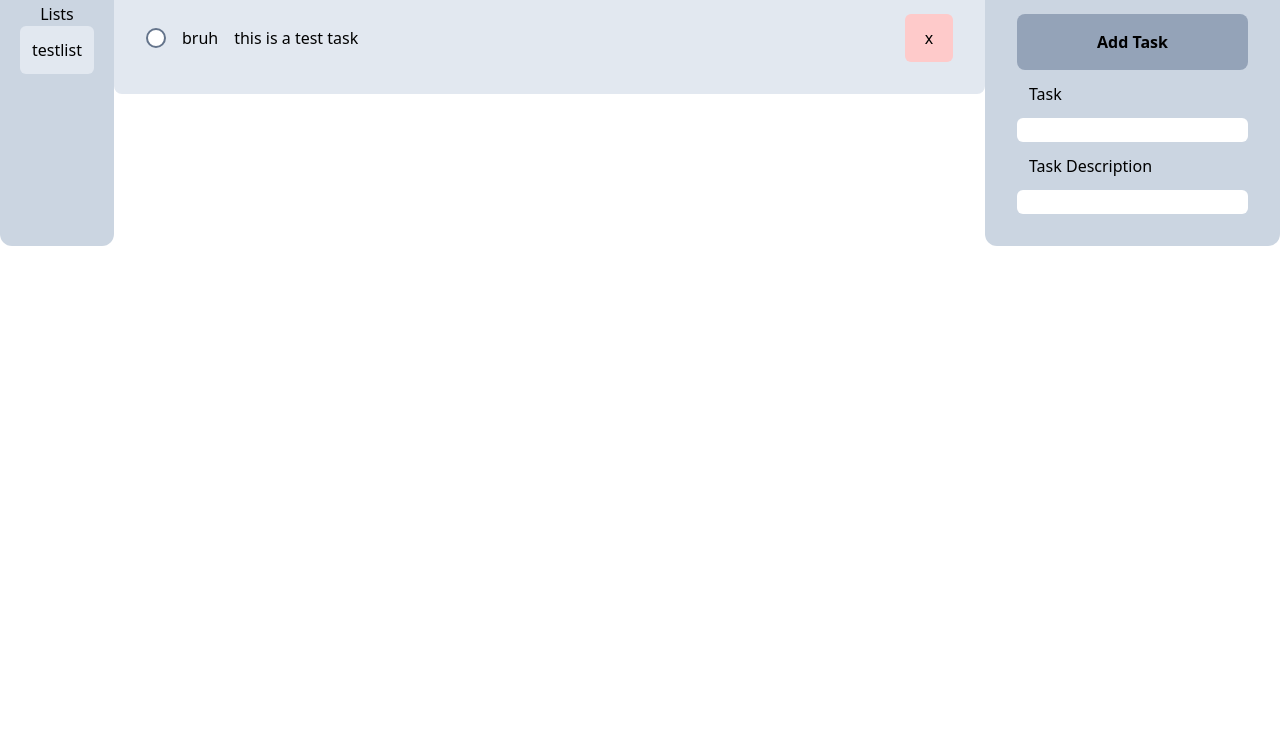
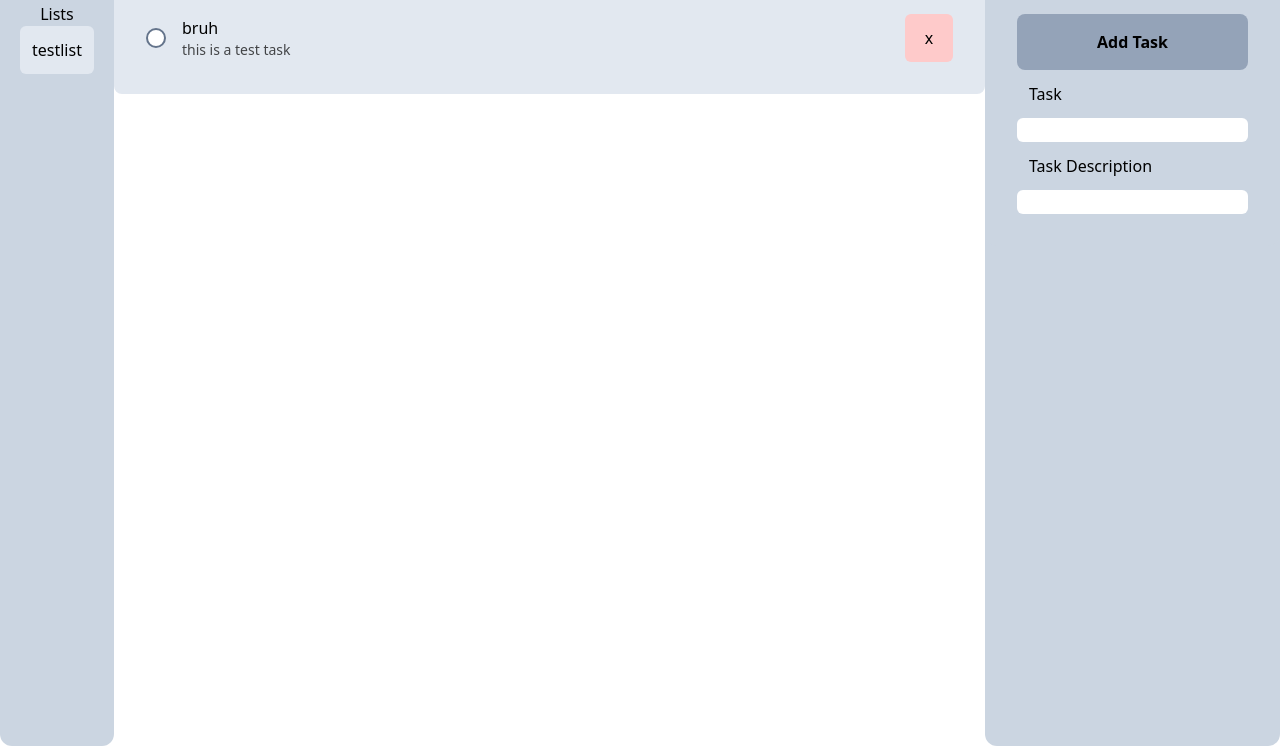
Before and after one commit to SpoonOil/todo, a website built with webpack: page src/template.html in a window 1280 px wide. Shown: the part 54-800 px from the top of the page. Built offline with nearby package versions, Linux system fonts and the light colour scheme.

Commit message:
add more styles made body flexbox to force th columns to fill

```diff
--- a/src/printDOM.js
+++ b/src/printDOM.js
@@ -11,6 +11,10 @@ class DOMHandler {
     this.allLists = taskLists
   }
   renderAllLists() {
+    while (this.tasklistsDisplay.firstChild) {
+      this.tasklistsDisplay.firstChild.remove()
+    }
+
     for (let list of this.allLists) {
       const li = document.createElement('li')
       li.innerText = list.name
@@ -28,9 +32,14 @@ class DOMHandler {
     for (let task of this.currentList.getTasks()) {
       const li = document.createElement('li')
       addTailwindStyleString(li, 'flex gap-4 items-center flex-1 p-8 rounded-lg bg-slate-200')
+
+      const info = document.createElement('div')
+      addTailwindStyleString(info, 'flex-1')
+
       const title = document.createElement('h3')
+
       const description =document.createElement('p')
-      addTailwindStyleString(description, 'flex-1')
+      addTailwindStyleString(description, 'text-sm opacity-70')
 
       const checkbox = document.createElement('input');
       addTailwindStyleString(checkbox, 'appearance-none active:border-0 checked:bg-slate-600 checked:border-1 w-5 h-5 border-2 border-slate-500 bg-white rounded-full')
@@ -59,8 +68,9 @@ class DOMHandler {
       title.innerText = task.name
       description.innerText = task.description
       li.appendChild(checkbox)
-      li.appendChild(title);
-      li.appendChild(description);
+      info.appendChild(title);
+      info.appendChild(description);
+      li.appendChild(info)
       li.appendChild(close)
 
       if (task.completed == "completed") {
--- a/src/template.html
+++ b/src/template.html
@@ -4,11 +4,11 @@
     <meta name="viewport" content="width=device-width, initial-scale=1.0" />
     <title>Task List</title>
   </head>
-  <body class="">
+  <body class="h-full flex flex-col">
     <head class="flex">
       <h1 class="max-w-sm m-auto text-center text-3xl">To Do</h1>
     </head>
-    <main class="flex justify-stretch">
+    <main class="flex flex-1">
       <div class="leftPanel p-5 bg-slate-300 rounded-xl">
         <h1 class = "text-center">Lists</h1>
         <ul id = 'task-lists-display'>
@@ -25,7 +25,7 @@
           </li>
         </ul>
       </div>
-      <div class="rightPanel">
+      <div class="rightPanel bg-slate-300 rounded-xl">
         <div
           id="add-task-display"
           class="add-task-display flex flex-col p-8 bg-slate-300 rounded-xl"
```
